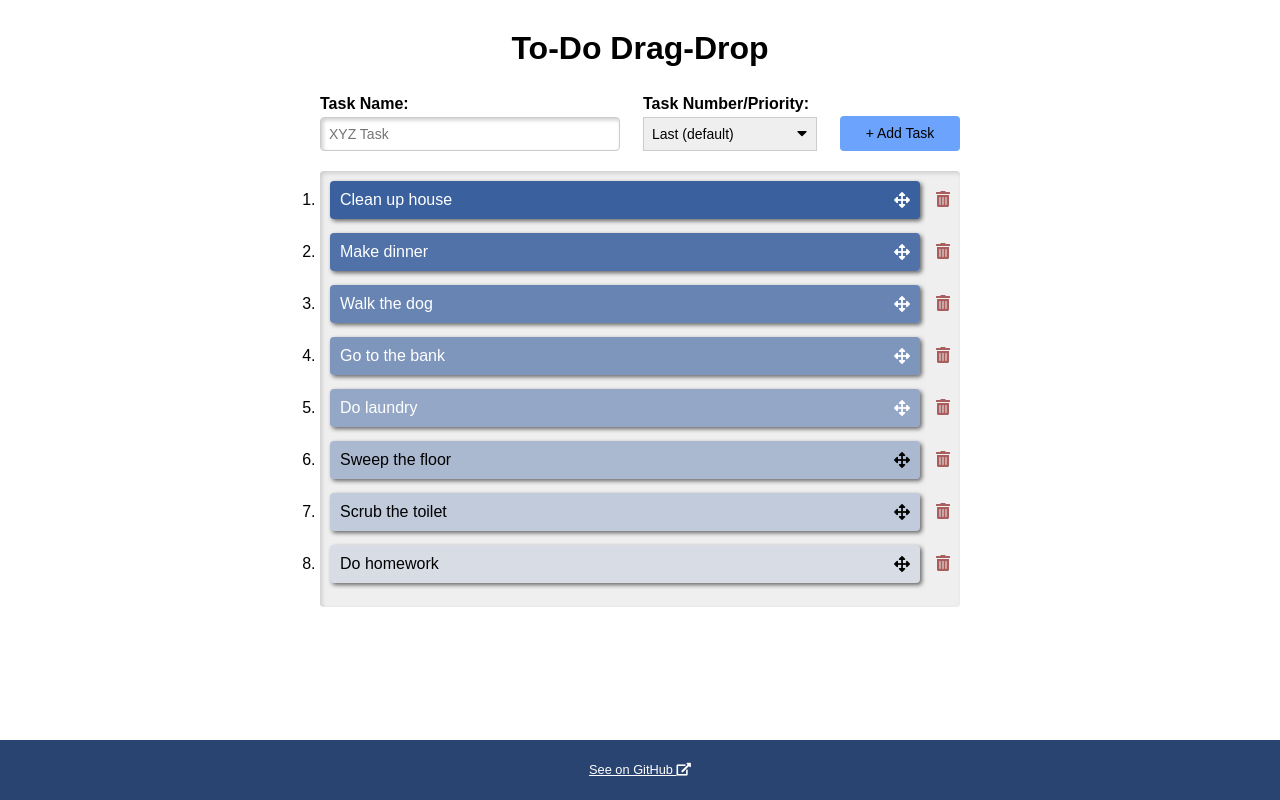
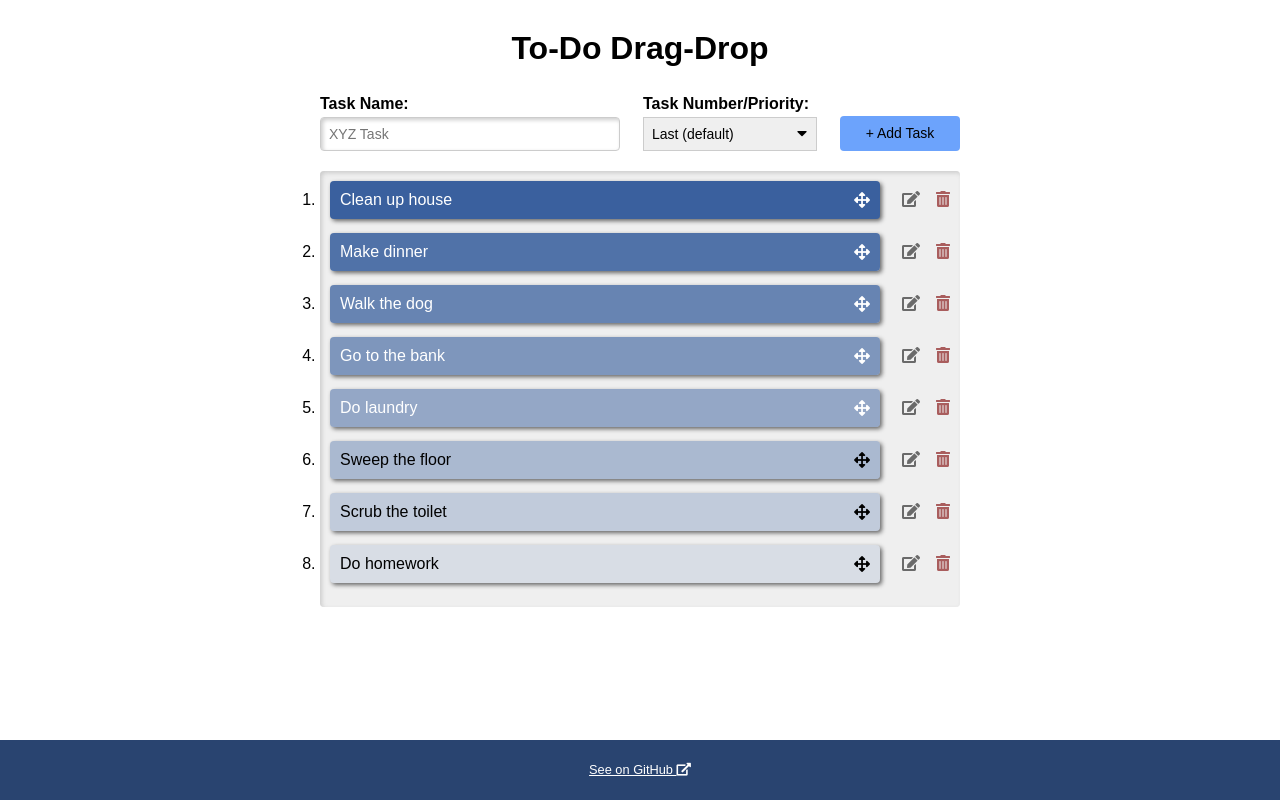
Before and after one commit to siuangie91/react-dragdrop, a React (Create React App) app: page / in a window 1280 px wide. Built offline with nearby package versions, Linux system fonts and the light colour scheme; the HTML template or start-up script is replaced by a standard one.

Commit message:
rough implementation of edit project name

```diff
--- a/public/style.css
+++ b/public/style.css
@@ -185,7 +185,7 @@ header {
 .project-node .node-copy {
 	display: inline-block;
 	position: relative;
-	width: calc(100% - 30px);
+	width: calc(100% - 70px);
 	padding: 10px;
 	border-radius: 4px;
 	box-shadow: 2px 2px 4px #666;
@@ -199,7 +199,7 @@ header {
 	box-shadow: 4px 4px 4px #666;
 }
 
-.project-node .node-delete-btn,
+.project-node .node-btn,
 .project-node .node-copy i {
 	position: absolute;
 	top: 50%;
@@ -209,16 +209,24 @@ header {
 	transform: translateY(-50%);
 }
 
-.project-node .node-delete-btn {
-	color: #8c2020;
+.project-node .node-btn {
 	opacity: 0.7;
 	cursor: pointer;
 	-webkit-transition: all 400ms;
 	-moz-transition: all 400ms;
 	transition: all 400ms;
 }
-.project-node .node-delete-btn:hover {
+.project-node .node-btn:hover {
 	opacity: 1;
+}
+
+.project-node .node-edit-btn {
+	color: #333;
+	right: 30px;
+}
+
+.project-node .node-delete-btn {
+	color: #8c2020;
 }
 
 .project-node .node-copy i {
--- a/src/components/MobileOverlay.js
+++ b/src/components/MobileOverlay.js
@@ -6,7 +6,7 @@ const MobileOverlay = () => {
       <div className="mbl-overlay-container">
         <h1>Sorry! <i className="far fa-sad-cry"></i></h1>
         <p>HTML5 <code>draggable</code> is not compatible with touch screen devices.</p>
-        <a href="https://github.com/siuangie91/react-dragdrop" target="_blank">See on GitHub <i class="fas fa-external-link-alt"></i></a>
+        <a href="https://github.com/siuangie91/react-dragdrop" target="_blank" rel="noopener noreferrer">See on GitHub <i class="fas fa-external-link-alt"></i></a>
       </div>
     </section>
   );
--- a/src/components/ProjectNode.js
+++ b/src/components/ProjectNode.js
@@ -1,28 +1,35 @@
-import React, {Fragment} from 'react';
+import React from 'react';
 
-const ProjectsNode = props => {
-  const {name, dragStartHandler, dragOverHandler, dragEndHandler, nodeStyles, deleteHandler} = props;
+const ProjectsNode = React.forwardRef((props, ref) => {
+  const {name, dragStartHandler, dragOverHandler, dragEndHandler, nodeStyles, editHandler, deleteHandler} = props;
 
   return (
-    <Fragment>
     <div className="project-node"
       draggable="true"
       name={name}
       onDragStart={dragStartHandler}
       onDragOver={dragOverHandler}
       onDragEnd={dragEndHandler}>
+
       <div className="node-copy"
+        ref={ref}
         style={nodeStyles}>
         <span>{name}</span>
         <i className="fas fa-arrows-alt" aria-hidden="true"></i>
       </div>
-        <span className="node-delete-btn"
+
+      <span className="node-btn node-edit-btn"
+        onClick={editHandler}>
+        <i className="fas fa-edit"></i>
+      </span>
+
+      <span className="node-btn node-delete-btn"
         onClick={deleteHandler}>
         <i className="fas fa-trash-alt"></i>
       </span>
+
     </div>
-    </Fragment>
   );
-};
+})
 
 export default ProjectsNode;
--- a/src/components/ProjectsContainer.js
+++ b/src/components/ProjectsContainer.js
@@ -15,6 +15,8 @@ class ProjectsContainer extends Component {
 			ignoringDragOver: false,
 			isDragging: false
 		};
+
+		this.projectNodeRef = React.createRef();
 	}
 
   handleDragStart = (e, idx) => {
@@ -65,7 +67,33 @@ class ProjectsContainer extends Component {
 
   deleteHandler = idx => {
   	this.context.deleteProject(idx);
-  }
+	}
+
+	editHandler = (e, idx) => {
+		// this.context.editProject(idx);
+		const nodeCopyContainer = e.currentTarget.previousSibling.childNodes[0];
+		nodeCopyContainer.setAttribute('contenteditable', true);
+		nodeCopyContainer.focus();
+
+		let newName;
+
+		nodeCopyContainer.addEventListener('keyup', () => {
+			newName = nodeCopyContainer.innerText;
+			logMsg('after edit', newName);
+		});
+
+		nodeCopyContainer.addEventListener('blur', () => {
+			nodeCopyContainer.setAttribute('contenteditable', false);
+
+			let projToEdit = this.context.projectsData[idx];
+			const restOfProjects = this.context.projectsData.filter(item => item !== projToEdit);
+
+			projToEdit.name = newName;
+
+			restOfProjects.splice(idx, 0 , projToEdit);
+			this.context.updateProjects(restOfProjects);
+		});
+	}
 
   setNodeColor = idx => {
   	const numNodes = this.context.projectsData.length;
@@ -102,10 +130,11 @@ class ProjectsContainer extends Component {
 					      		value.projectsData.map((project,i) => (
 					      			<li key={i}>
 					      				<ProjectNode
-						      				name={project.name}
+													name={project.name}
 						      				dragStartHandler={e => this.handleDragStart(e, i)}
 						      				dragOverHandler={e => this.handleDragOver(e, i)}
 													dragEndHandler={e => this.handleDragEnd(e)}
+													editHandler={e => this.editHandler(e, i)}
 						      				deleteHandler={() => this.deleteHandler(i)}
 						      				nodeStyles={this.setNodeColor(i)} />
 					      			</li>
--- a/src/context/ProjectContextProvider.js
+++ b/src/context/ProjectContextProvider.js
@@ -29,7 +29,14 @@ class ProjectContextProvider extends Component {
   updateProjects = newProjectData => {
   	this.setState({
   		projectsData: newProjectData
-  	});
+  	}, () => {
+      logMsg('updated projects:', this.state.projectsData);
+    });
+  }
+
+  editProject = idx => {
+    const projToEdit = this.state.projectsData[idx];
+    logMsg('editing', projToEdit);
   }
 
   deleteProject = idx => {
@@ -38,6 +45,8 @@ class ProjectContextProvider extends Component {
 
     this.setState({
       projectsData: currentProjects.filter(item => item !== currentProjects[idx])
+    }, () => {
+      logMsg('Data after deleting:', this.state.projectsData);
     });
   }
 
@@ -49,6 +58,7 @@ class ProjectContextProvider extends Component {
           projectsData: this.state.projectsData,
           addProject: this.addProject,
           updateProjects: this.updateProjects,
+          editProject: this.editProject,
           deleteProject: this.deleteProject
         }}>
         {this.props.children}
--- a/src/helpers/index.js
+++ b/src/helpers/index.js
@@ -4,9 +4,14 @@ let dev_console = getCookie("dev_console");
 if(dev_console) { // overwrite cookie and set to expire in 24 hrs
   document.cookie = "dev_console=true; max-age=60*60*24;"
 }
-export function logMsg(...msgs) { // hide all console msgs behind a cookie
-  if(dev_console) {
-    console.log("[DEV CONSOLE MSG]: ", ...msgs);
+export function logMsg(...msgs) {
+  if(document.location.hostname === "localhost") {
+    console.log("[DEV CONSOLE MSG]:", ...msgs);
+  }
+  else { // hide all console msgs behind a cookie in prod
+    if(dev_console) {
+      console.log("[DEV CONSOLE MSG]:", ...msgs);
+    }
   }
 }
 
```
Lines whose indentation alone changed are shown as unchanged.
